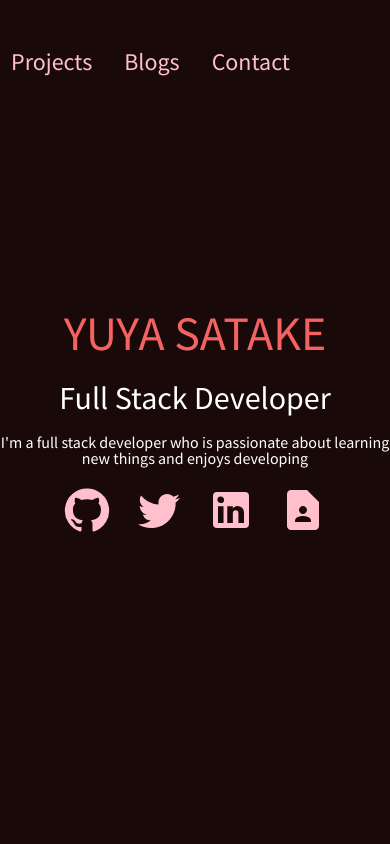
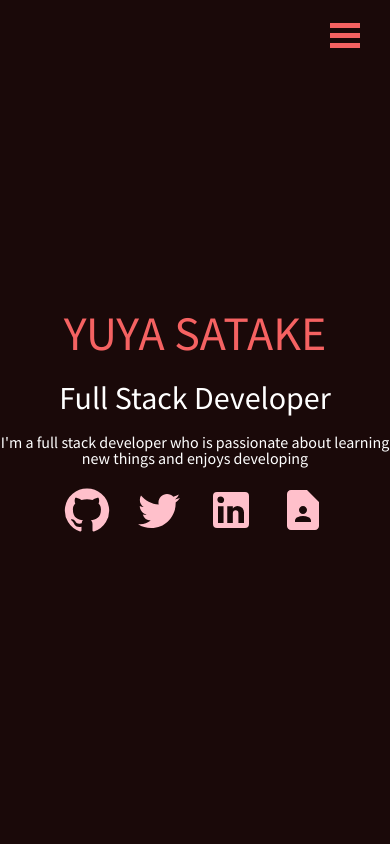
Before and after one commit to tayu78/portfolio, a Next.js app: page / in a window 390 px wide. Shown: the top 844 px of the page. Built offline with nearby package versions, Linux system fonts and the light colour scheme.

Commit message:
made Header responsive

```diff
--- a/components/Header/index..tsx
+++ b/components/Header/index..tsx
@@ -1,34 +1,52 @@
-import React from "react";
+import { useState } from "react";
+import Link from "next/link";
 import styles from "./styles.module.scss";
 
 type Props = {};
 
 const Header = (props: Props) => {
+  const [isActive, setIsActive] = useState(false);
   return (
     <>
-      <nav className={styles.nav}>
+      <nav className={`${styles.nav} ${isActive ? styles.active : ""}`}>
         <ul>
-          <li>
-            <a href="#">Home</a>
+          <li onClick={() => setIsActive((prev) => !prev)}>
+            <Link href="#">Home</Link>
           </li>
           <li>
-            <a href="#about">About</a>
+            <Link onClick={() => setIsActive((prev) => !prev)} href="#aboutMe">
+              About
+            </Link>
           </li>
           <li>
-            <a href="#projects">Projects</a>
+            <Link onClick={() => setIsActive(false)} href="#skills">
+              Skills
+            </Link>
           </li>
           <li>
-            <a href="#blogs">Blogs</a>
+            <Link onClick={() => setIsActive(false)} href="#projects">
+              Projects
+            </Link>
           </li>
           <li>
-            <a href="#contact">Contact</a>
+            <Link onClick={() => setIsActive(false)} href="#blogs">
+              Blogs
+            </Link>
+          </li>
+          <li>
+            <Link onClick={() => setIsActive(false)} href="#contacts">
+              Contacts
+            </Link>
           </li>
         </ul>
       </nav>
-      <div className="hamburger">
-        <span className="bar"></span>
-        <span className="bar"></span>
-        <span className="bar"></span>
+      <div
+        className={`${styles.burgerMenu} ${isActive ? styles.active : ""}`}
+        onClick={() => setIsActive((prev) => !prev)}
+      >
+        <span className={styles.burgerBar}></span>
+        <span className={styles.burgerBar}></span>
+        <span className={styles.burgerBar}></span>
       </div>
     </>
   );
--- a/components/Header/styles.module.scss
+++ b/components/Header/styles.module.scss
@@ -1,13 +1,77 @@
+@use "../../styles/main.module" as *;
+@use "../../styles/variables.module" as v;
 
 .nav {
     position: fixed;
     top: 50px;
     right: 100px;
 
+    @include for-sm-screen{
+        position: fixed;
+        top: 0;
+        right: -100%;
+        width: 100vw;
+        height: 100vh;
+        background-color: v.$BLACK_PRIMARY;
+        transition: .3s;
+        &.active{
+            right: 0;
+        }
+        z-index: 99;
+    }
     ul {
         display: flex;
         gap: 2rem;
         font-size: 1.5rem;
 
+        @include for-sm-screen{
+            flex-direction: column;
+            justify-content: flex-start;
+            align-items: center;
+            padding-top: 5rem;
+            gap: 2.5rem;
+        }
+
     }
 }
+
+
+.burgerMenu{
+    display: none;
+
+    &.active .burgerBar:nth-child(2){
+        opacity: 0;
+    }
+    &.active .burgerBar:first-child{
+        transform: translateY(10px) rotate(45deg);
+    }
+    &.active .burgerBar:last-child{
+        transform: translateY(-10px) rotate(-45deg);
+    }
+
+
+    @include for-sm-screen {
+        width: 50px;
+        height: 50px;
+        margin-right: 10px;
+        display: flex;
+        flex-direction: column;
+        gap: 5px;
+        justify-content: center;
+        align-items: center;
+        z-index: 100;
+        position: fixed;
+        right: 10px;
+        top: 10px
+    }
+
+
+}
+
+.burgerBar {
+    display: block;
+    width: 30px;
+    height: 5px;
+    background-color: v.$PINK_PRIMARY;
+    transition: .3s;
+}
```
